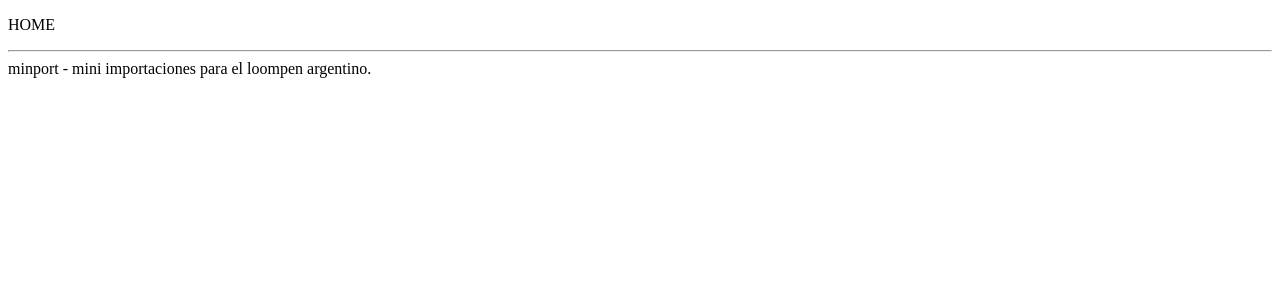
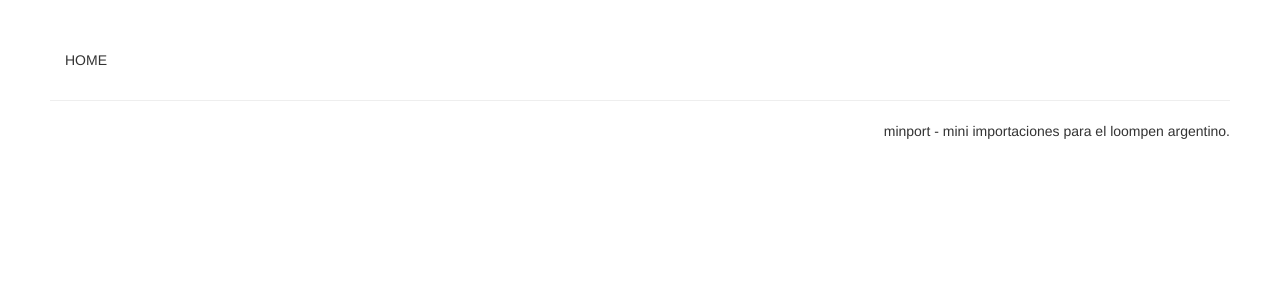
Before and after one commit to etoccalino/minport, a Django app: page / in a window 1280 px wide. Shown: the top 300 px of the page. Run offline with Django 3.2, Linux system fonts and the light colour scheme; the visitor is signed in with stand-in values (Sample User, id 1); parts of the project's set-up code (start-up, migrations or seed data) failed here and were passed over; some libraries are stand-ins or nearby versions.

Commit message:
added bootstrap to the templates

```diff
--- a/templates/base.html
+++ b/templates/base.html
@@ -7,22 +7,18 @@
 
     <title>minport - Mini Importaciones</title>
 
-    <!-- <link rel="stylesheet" type="text/css" href="{{ STATIC_URL }}css/bootstrap.min.css" /> -->
-    <!-- <link rel="stylesheet" type="text/css" href="{{ STATIC_URL }}css/bootstrap-responsive.min.css" /> -->
+    <link href="//netdna.bootstrapcdn.com/twitter-bootstrap/2.3.2/css/bootstrap-combined.min.css" rel="stylesheet">
     {% block extrastyles %}
     {% endblock %}
-    <!-- <style> -->
-    <!--   body{padding:50px;} -->
-    <!--   .frm-top{margin:0;} -->
-    <!--   .tar{text-align:right;} -->
-    <!-- </style> -->
+    <style>
+      body{padding:50px;}
+      .frm-top{margin:0;}
+      .tar{text-align:right;}
+    </style>
   </head>
 
   <body>
-    {% block sidebar %}
-    {% endblock %}
-
-    <div id="content" class="container">
+    <div id="content" class="container-fluid">
       {% block content %}
       {% endblock %}
     </div>
@@ -34,6 +30,7 @@
     {% endblock %}
 
     <script src="//ajax.googleapis.com/ajax/libs/jquery/1.10.1/jquery.min.js"></script>
+    <script src="//netdna.bootstrapcdn.com/twitter-bootstrap/2.3.2/js/bootstrap.min.js"></script>
     <!-- <script type="text/javascript" src="{{ STATIC_URL }}js/bootstrap.min.js"></script> -->
     {% block extrascripts %}
     {% endblock %}
--- a/templates/footer.html
+++ b/templates/footer.html
@@ -1,2 +1,2 @@
 <hr>
-<footer>minport - mini importaciones para el loompen argentino.</footer>
+<footer class="pull-right">minport - mini importaciones para el loompen argentino.</footer>
```
